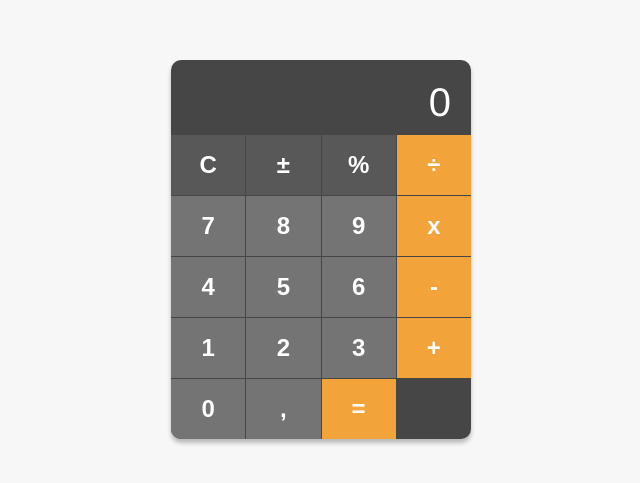
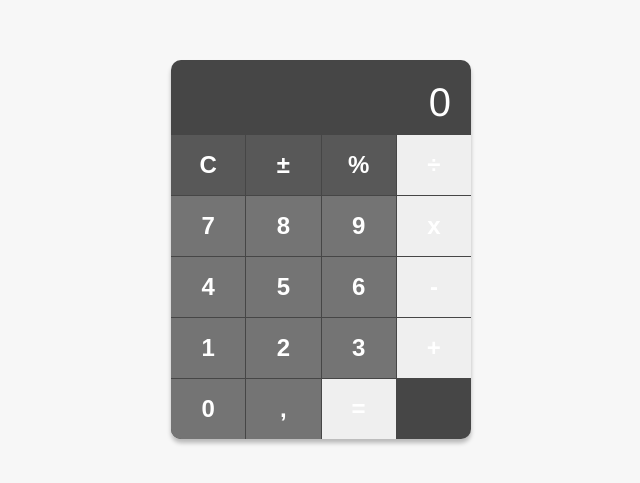
Before and after one commit to mavi190275/Calculadora, a plain HTML site: page index.html in a window 1280 px wide. Shown: the part 151-634 px from the top of the page, without its empty margins (319-959 px from the left). Drawn offline with Linux system fonts and the light colour scheme.

Commit message:
Update index.html

```diff
--- a/index.html
+++ b/index.html
@@ -18,27 +18,27 @@
                 <button class="botao-cinza">C</button>
                 <button class="botao-cinza">±</button>
                 <button class="botao-cinza">%</button>
-                <button class="botao-laranja">÷</button>
+                <button class="botao-roxo">÷</button>
 
                 <button class="botao-cinza-claro">7</button>
                 <button class="botao-cinza-claro">8</button>
                 <button class="botao-cinza-claro">9</button>
-                <button class="botao-laranja">x</button>
+                <button class="botao-roxo">x</button>
 
 
                 <button class="botao-cinza-claro">4</button>
                 <button class="botao-cinza-claro">5</button>
                 <button class="botao-cinza-claro">6</button>
-                <button class="botao-laranja">-</button>
+                <button class="botao-roxo">-</button>
 
                 <button class="botao-cinza-claro">1</button>
                 <button class="botao-cinza-claro">2</button>
                 <button class="botao-cinza-claro">3</button>
-                <button class="botao-laranja">+</button>
+                <button class="botao-roxo">+</button>
 
                 <button class="botao-cinza-claro button-zero">0</button>
                 <button class="botao-cinza-claro">,</button>
-                <button class="botao-laranja">=</button>
+                <button class="botao-roxo">=</button>
             </div>
         </div>
 
```
